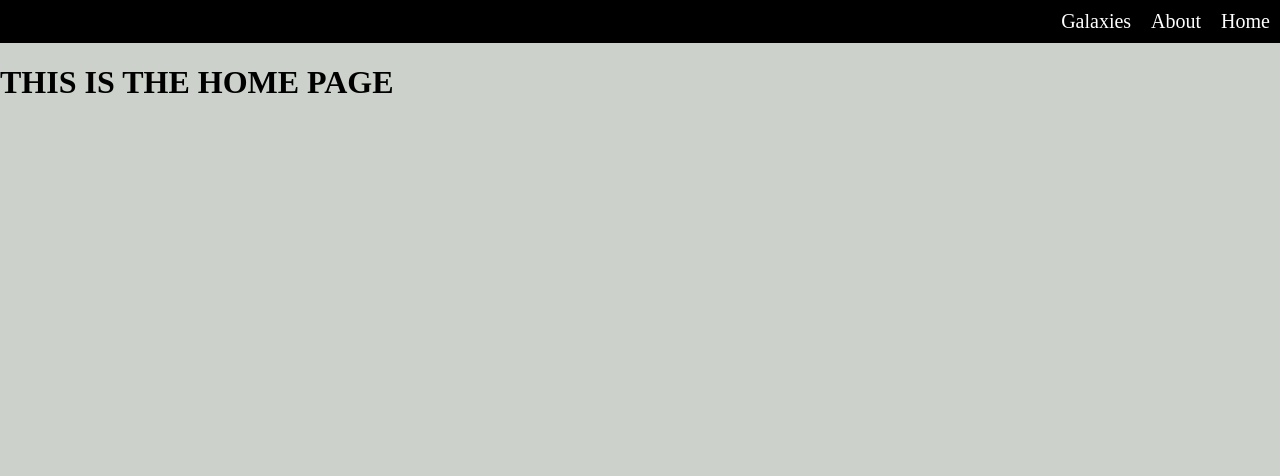
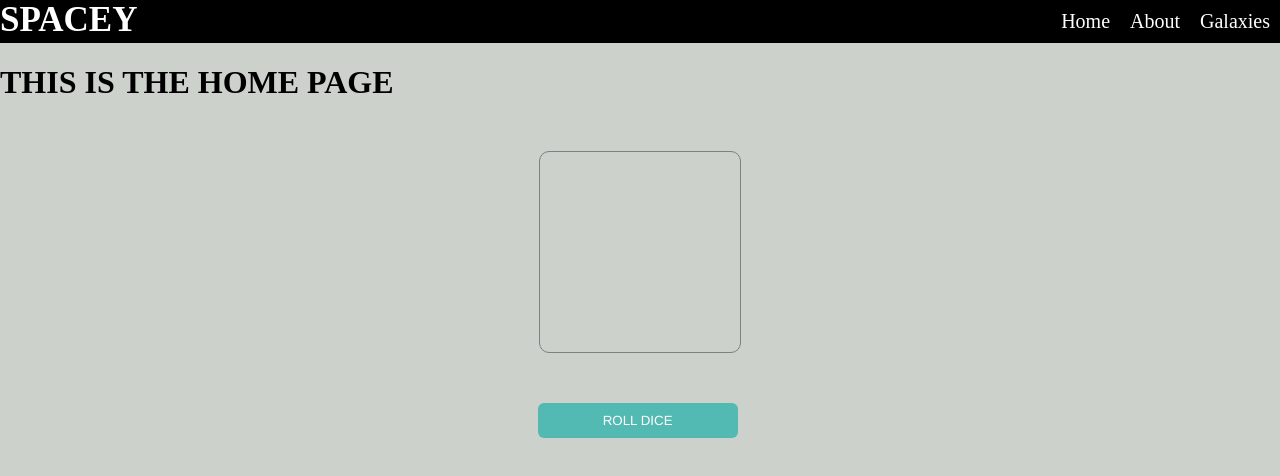
Before and after one commit to hayesjohn54/Phase-2-Project, a React app: page / in a window 1280 px wide. Built offline with nearby package versions, Linux system fonts and the light colour scheme; data requests are answered from the project's data file.

Commit message:
dice roller

```diff
--- a/src/components/App.js
+++ b/src/components/App.js
@@ -9,7 +9,7 @@ function App(){
     const [galaxies, setGalaxies]= useState([])
 
     useEffect(()=>{
-      fetch('http://localhost:3000/galaxies')
+      fetch('http://localhost:8000/galaxies')
         .then(res=>res.json())
         .then(galaxyData => setGalaxies(galaxyData))
     },[])
--- /dev/null
+++ b/src/components/DealerCard.js
@@ -0,0 +1,3 @@
+function DealerCard(){
+
+}
--- /dev/null
+++ b/src/components/Dice.js
@@ -0,0 +1,31 @@
+import {useState} from 'react'
+function Dice(){
+    const [number, setNumber]= useState()
+    let dice = {
+        sides: 12,
+        roll: function () {
+          let randomNumber = Math.floor(Math.random() * this.sides) + 1;
+          return randomNumber;
+        }
+      }
+
+      //Prints dice roll to the page
+
+      function roll() {
+        let result = dice.roll();
+        //printNumber(result);
+        setNumber(result)
+      };
+return(
+    <div>
+          <p id="placeholder">{number}
+
+  </p>
+  <button className="placeholder" onClick={roll} id="button">Roll Dice</button>
+  <script src="dice.js"></script>
+  <script src="ui.js"></script>
+    </div>
+)
+}
+
+export default Dice;
--- a/src/components/GalaxyCard.js
+++ b/src/components/GalaxyCard.js
@@ -4,6 +4,7 @@ function GalaxyCard({galaxy}){
         <li className="cards__item">
         <div className="card">
           <img
+            style={{width:500, height:250}}
             src={galaxy.image}
             alt={galaxy.name}
             className="card__image"
--- a/src/components/Home.js
+++ b/src/components/Home.js
@@ -1,8 +1,12 @@
 import React from 'react'
+import Dice from './Dice'
 
 function Home(){
     return (
+        <div>
         <h1>THIS IS THE HOME PAGE</h1>
+        <Dice />
+        </div>
     )
 }
 
--- a/src/components/NavBar.js
+++ b/src/components/NavBar.js
@@ -4,9 +4,10 @@ function NavBar() {
 
     return (
         <nav className="nav">
+            <h1 className="nav-title">SPACEY</h1>
+            <a><NavLink to="/galaxies" >Galaxies</NavLink></a>
+            <a><NavLink to="/about">About</NavLink></a>
             <a><NavLink exact="true" to="/">Home</NavLink></a>
-            <a><NavLink to="/about">About</NavLink></a>
-            <a><NavLink to="/galaxies">Galaxies</NavLink></a>
         </nav>
     );
 }
--- a/src/index.css
+++ b/src/index.css
@@ -5,6 +5,13 @@ body{
     background-color:  rgba(53, 73, 53, 0.25);
     overflow-x: hidden;
 }
+
+.nav-title{
+  display: inline;
+  color: #fff;
+  font-size: 35px;
+}
+
 .nav {
     background-color: #000;
     overflow: hidden;
@@ -26,9 +33,11 @@ body{
   }
 
 img {
-    height: auto;
+
     max-width: 100%;
     vertical-align: middle;
+    width: 500;
+    height: 500;
   }
 
   .btn {
@@ -50,9 +59,10 @@ img {
   }
 
   .cards__item {
-    display: flex;
+    display: inline-block;
     padding: 1rem;
     width: 25%;
+    margin: 0 0 0 53px ;
   }
 
   .card {
@@ -81,6 +91,8 @@ img {
     overflow: hidden;
     position: relative;
     transition: filter 0.5s cubic-bezier(.43,.41,.22,.91);
+    width: 500;
+    height: 500;
   }
 
   .card__image:hover{
@@ -121,3 +133,30 @@ img {
       width: 50%;
     }
   }
+
+
+  /*dice roller*/
+button {
+  font-family: Helvetica, Arial, sans-serif;
+  text-align: center;
+  background-color: rgb(82, 186, 179);
+  border-radius: 6px;
+  border: none;
+  color: rgb(255, 255, 255);
+  padding: 10px;
+  text-transform: uppercase;
+  width: 200px;
+  cursor: pointer;
+  margin: 0 0 0 42%;
+}
+#placeholder {
+  font-family: Helvetica, Arial, sans-serif;
+  text-align: center;
+  height: 100px;
+  width: 100px;
+  padding: 50px;
+  margin: 50px auto;
+  border: 1px solid gray;
+  border-radius: 10px;
+  font-size:80px;
+}
```
